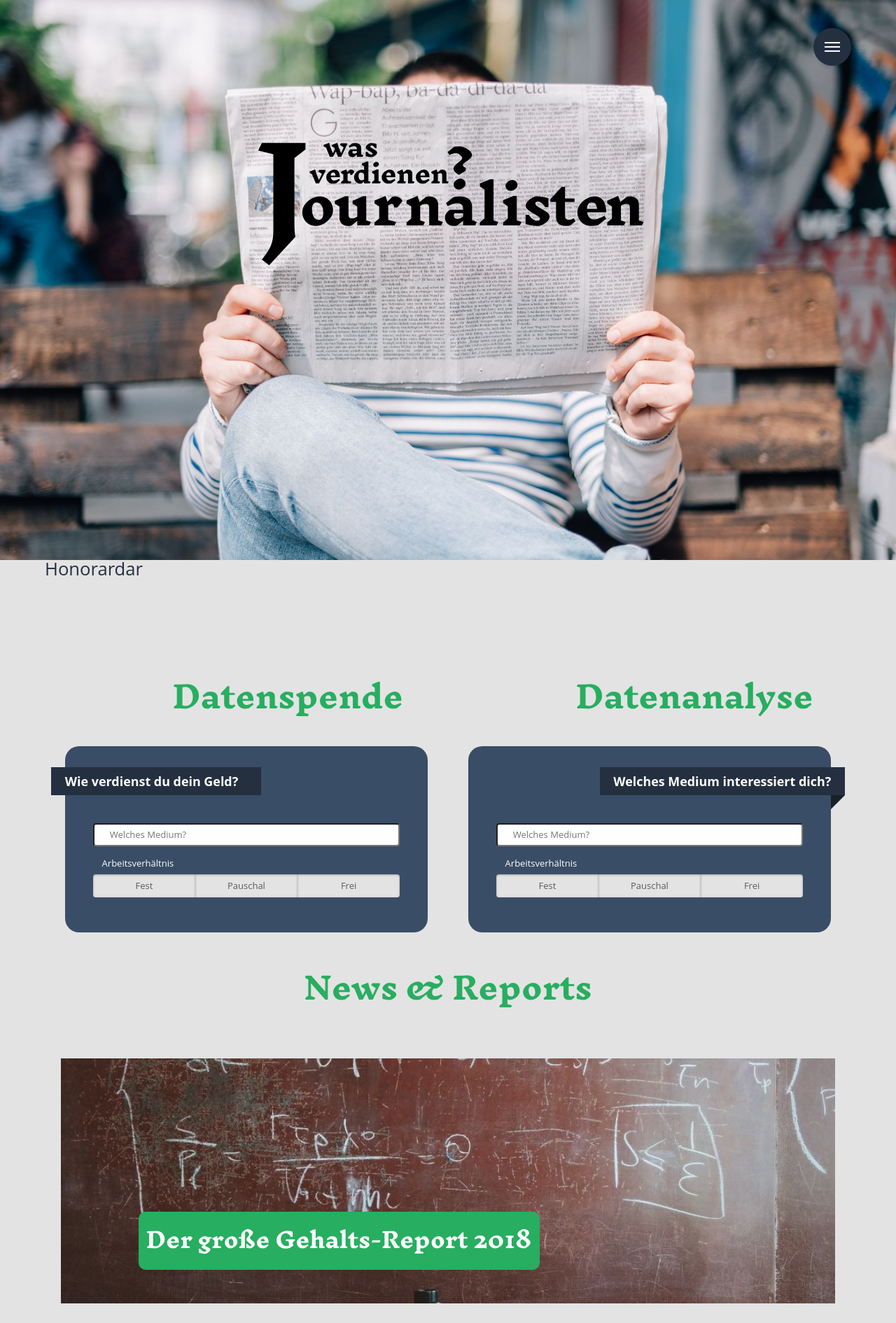
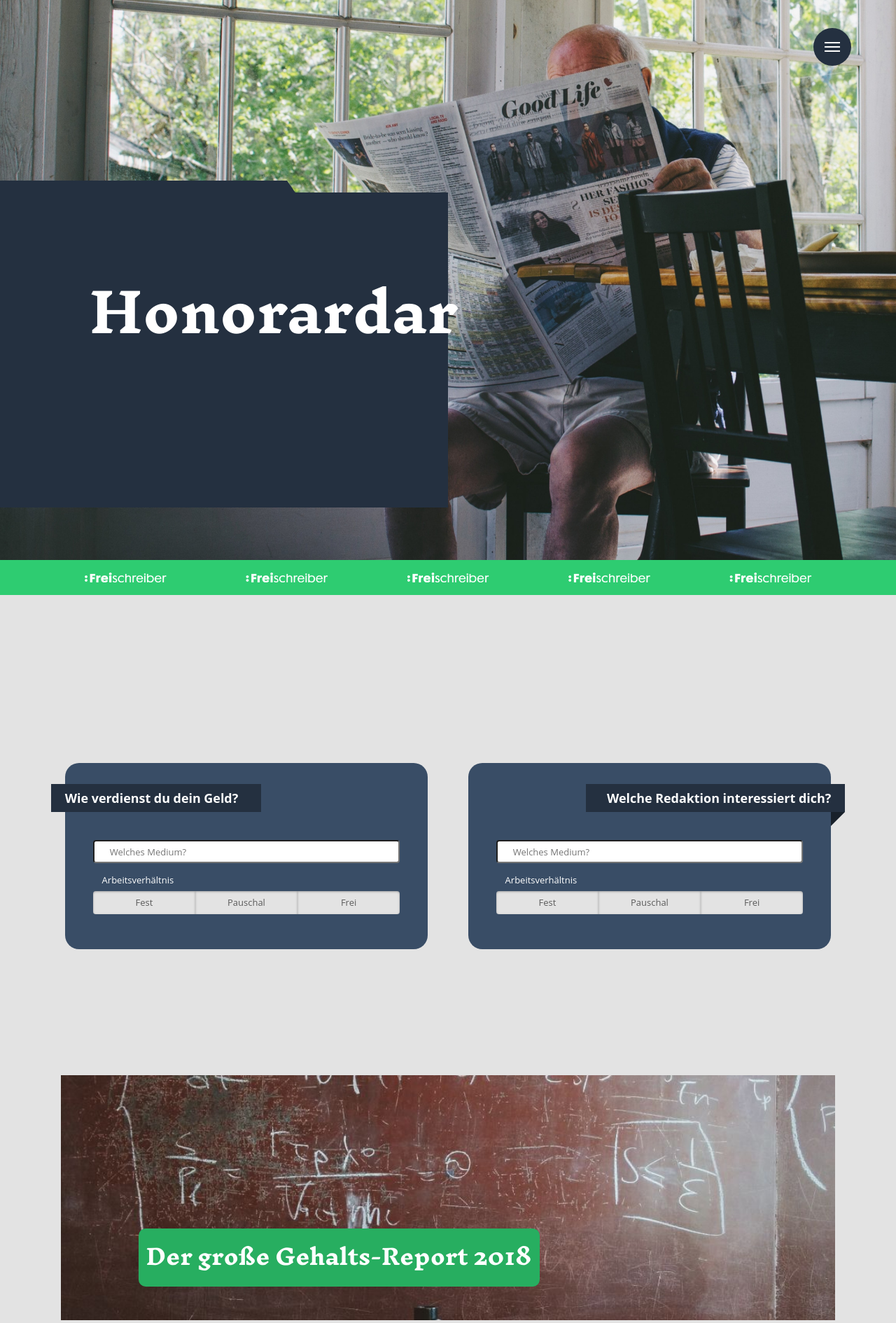
Before and after one commit to Datenrausch/NotBroken, a Django app: page /honoradar/ in a window 1280 px wide. Shown: the top 1890 px of the page at 70% size. Run offline with Django 3.2, Linux system fonts and the light colour scheme; some libraries are stand-ins or nearby versions.

Commit message:
Pre Merge

```diff
--- /dev/null
+++ b/honoradar/mysite/honoradar/static/honoradar/css/style-1.css
@@ -0,0 +1,37 @@
+.head-title {
+	font-size: 3em;
+	font-family: InknutAntiqua-Bold;
+	color: #fff;
+	margin: 100px 0px 0px 10%;
+	z-index: 1;
+}
+
+.head-box-1 {
+	height: ;
+	width: ;
+	position: absolute;
+	margin-top: -55px;
+  width: 50%;
+
+  border-bottom: solid 330px #243040;
+
+  border-right: solid 230px transparent;
+  border-top: solid 100px transparent;
+
+}
+
+.head-box-2 {
+	background-color: #243040;
+	height: 450px;
+	width: 50%;
+	position: absolute;
+	margin-top: 200px;
+}
+
+.head-box-3 {
+	background-color: #243040;
+	height: ;
+	width: ;
+	position: absolute;
+	margin-top: ;
+}
--- a/honoradar/mysite/honoradar/static/honoradar/css/style.css
+++ b/honoradar/mysite/honoradar/static/honoradar/css/style.css
@@ -1,9 +1,16 @@
 main {
 	font-family: 'Open Sans', sans-serif;
     padding: 0px 5% 0px 5%;
-
-}
-
+}
+
+main:before {
+content: " ";
+  position: absolute;
+  z-index: -1;
+  left: 0px;
+  right: 0px;
+  border: 25px solid #2ecc71;
+}
 
 /*Header*/
 
@@ -56,11 +63,12 @@ main {
 
 .giv:before {
 	content: 'Datenspende';
-	color: #27ae60;
+	color: #243040;
 	font-size: 1.7em;
 	font-family: InknutAntiqua-Bold !important;
-	margin: -120px 12%;
+	margin: -66px 11%;
 	position: absolute;
+	display: none;
 }
 
 
@@ -69,8 +77,9 @@ main {
 	color: #27ae60;
 	font-size: 1.7em;
 	font-family: InknutAntiqua-Bold !important;
-	margin: -120px 12%;
+	margin: -66px 12%;
 	position: absolute;
+		display: none;
 }
 
 
@@ -119,7 +128,7 @@ main {
 
 .banner-right-1 {
 	height: 40px;
-	width: 350px;
+	width: 370px;
 	background-color: #243040;
 	float: right;
 	margin-right: -20px;
@@ -207,78 +216,6 @@ main {
     margin-top: 30px;
 }
 
-/*Video-Box*/
-/*
-.vbox {
-	width: 100%;
-	margin: 50px 0% 100px 0%;
-	display: flex;
-	flex-direction: row;
-	justify-content: space-evenly;
-	align-items: flex-start;
-	align-content: flex-start;
-	flex-wrap: wrap;
-}
-
-.vtile {
-	margin: 20px 15px 20px 15px;
-    position: relative;
-    display: inline-block;
-    cursor: pointer;
-	background-color: #394d66;
-	transition: .7s;
-	-webkit-transition: .7s;
-	-o-transition: .7s;
-	-moz-transition: .7s;
-}
-
- .vtile img {
-  width: 300px;
-  height: 200px;
-}
-
-
-a.video {
-  float: left;
-  position: relative;
-  border-top: 4px solid #394d66;
-  border-right: 4px solid #394d66;
-  border-left: 4px solid #394d66;
-  border-bottom: 2px solid #394d66;
-}
-
-a.video span {
-  width: 100%;
-  height: 100%;
-  position: absolute;
-  background: url("../image/play.png") no-repeat;
-  background-position: 50% 50%;
-  background-size: 75px;
-}
-
-.vtile:after {
-  left: 0;
-  height: 20px;
-  margin: 5px;
-  content: '';
-  position: absolute;
-  background: #FFF;
-  border-radius: 10px;
-}
-
-.vtile:hover {
-  transform: scale(1.02);
-  -webkit-transform: scale(1.02);
-  -o-transform: scale(1.02);
-  -moz-transform: scale(1.02);
-  transition: .5s;
-  -webkit-transition: .5s;
-  -o-transition: .5s;
-  -moz-transition: .5s;
-}
-
-*/
-
 /*Header-Titel-Effekt*/
 
 .panel {
@@ -288,12 +225,13 @@ a.video span {
 	background-size: cover;
 	background-attachment: fixed;
 	display: flex;
-	justify-content: center;
+	justify-content: left;
 	align-items: center;
     position: absolute;
   	}
 
 .titl {
+	display: none;
     position: absolute;
 	z-index: 2;
 	font-family: InknutAntiqua-Bold;
@@ -1924,12 +1862,16 @@ input[type="range"]:before {
 
 .nbox-1:before {
 	content: 'News & Reports';
-	color: #27ae60;
+	color: #fff;
 	font-size: 1.7em;
 	font-family: InknutAntiqua-Bold !important;
-	margin: -120px 0px 0px 0px;
+	margin: -60px 0px 0px 0px;
 	position: absolute;
-
+	z-index: 1;
+	padding: 15px;
+	background-color: #243040;
+	border-radius: 10px;
+		display: none;
 }
 
 .ntile-first {
@@ -2398,15 +2340,6 @@ a.news_1 {
   -webkit-box-decoration-break: clone;
 }
 
-
-
-
-
-
-
-
-
-
 /*Footer*/
 .footer {
 	height: auto;
@@ -2449,3 +2382,49 @@ a.news_1 {
 	margin: 0px 0px 20px 0px;
 	text-align: left;
 }
+
+/*Banderole*/
+
+.banderole {
+	height: 50px;
+	width: 100%;
+	background-image: url(../image/Banderole.png);
+	background-repeat: space no-repeat;
+	background-position: center center;
+}
+
+@media (max-width: 400px)  {
+.banderole {
+	background-size: 90%;
+}
+}
+
+@media (min-width: 400px)  {
+.banderole {
+	background-size: 50%;
+}
+}
+
+@media (min-width: 600px)  {
+.banderole {
+	background-size: 33%;
+}
+}
+
+@media (min-width: 800px)  {
+.banderole {
+	background-size: 25%;
+}
+}
+
+@media (min-width: 1075px)  {
+.banderole {
+	background-size: 20%;
+}
+}
+
+@media (min-width: 1600px)  {
+.banderole {
+	background-size: 15%;
+}
+}
--- a/honoradar/mysite/honoradar/templates/honoradar/index.html
+++ b/honoradar/mysite/honoradar/templates/honoradar/index.html
@@ -57,9 +57,8 @@
 <body>
     <title>Honoradar</title>
 
-    <!-- Parallax -->
+<!-- Parallax -->
     <div class="panel">
-
         <div class="title1 titl">w</div>
         <div class="title2 titl">a</div>
         <div class="title3 titl">s</div>
@@ -86,8 +85,12 @@
         <div class="title24 titl">n</div>
         <div class="title25 titl">?</div>
 
+		<h1 class="head-title">Honorardar</h1>
+		<div class="head-box-1"></div>
+		<div class="head-box-2"></div>
+		<div class="head-box-3"></div>
+
     </div>
-
 
 <!-- Navbar -->
     <a href="#cd-nav" class="cd-nav-trigger">Menu
@@ -128,13 +131,12 @@
     </div>
     </div>
 
-
-
 <!-- Main -->
 <main>
+<!--Banderole-->
+<div class="banderole"></div>
 
- <!-- Input-Input-Box -->
-    <h1>Honorardar</h1>
+<!-- Input-Input-Box -->
     <div class="giv-get">
     <div class="giv">
     <form action="{% url 'honoradar:senddata' %}" method="post" name="firstbox" id="giv-form">
@@ -302,7 +304,7 @@
 <!-- Output-Input-Box -->
     <div class="get">
     <form id="get">
-    <div class="banner-right-1">Welches Medium interessiert dich?</div><div class="banner-right-shadow"></div>
+    <div class="banner-right-1">Welche Redaktion interessiert dich?</div><div class="banner-right-shadow"></div>
 
 <!-- Medium-Select -->
     <input id="data_33" class="media-select" list="medium" placeholder="Welches Medium?" type="text"/>
@@ -379,11 +381,9 @@
     </a>
     </div>
 
-</main>
-
 <!-- Footer -->
-    <div class="footer">
-    <div class="footer-grid">
+	<div class="footer">
+	<div class="footer-grid">
         <div class="footer-grid-first">
             <a href="../projekt"><p class="footer-item-first">Über das Projekt</p></a>
             <a href="../credits"><p class="footer-item">Wer sind die Macher?</p></a>
@@ -399,6 +399,9 @@
     </div>
 	</div>
 
+</main>
+
+
     <!-- Javascript -->
     <script src="{% static 'honoradar/navbar/js/modernizr.js'%}"></script>
     <script src="{% static 'honoradar/html5shiv.js'%}"></script>
```
Also changed, not shown: honoradar/mysite/honoradar/static/honoradar/image/Banderole.png (added), honoradar/mysite/honoradar/static/honoradar/image/parallax_1.jpg, honoradar/mysite/honoradar/static/honoradar/image/parallax_1_edit.jpg (deleted), honoradar/mysite/honoradar/static/honoradar/image/parallax_1_edit.png (deleted), honoradar/mysite/honoradar/templates/honoradar/image/parallax_1.jpg (deleted).
